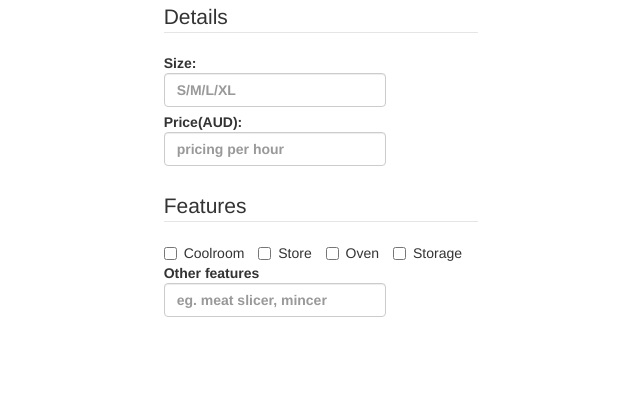
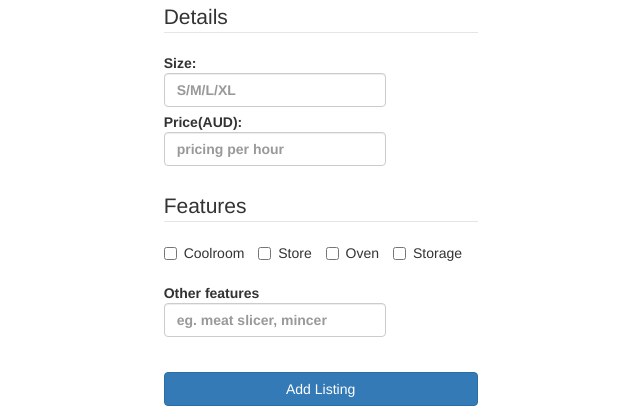
Before and after one commit to edchtzwe/self, a PHP site: page /add_listing.php in a window 1280 px wide. Shown: the part 801-1221 px from the top of the page, without its empty margins (288-928 px from the left). Before the commit the page ends 1118 px from the top, so only its background shows below. Run offline with PHP 8.4, Linux system fonts and the light colour scheme.

Commit message:
>>Chong Tze Wei @ Edmund; 7440820@gmail.com; https://au.linkedin.com/in/chong-tze-wei-7b7564103 >>James, please review the add listing page at using the server I set up for you yesterday. >>http://localhost/sproutkitchen/add_listing.php

```diff
--- a/add_listing.php
+++ b/add_listing.php
@@ -103,6 +103,8 @@
                     <LABEL class="checkbox-inline" FOR=store><INPUT value="1" type=checkbox name=store id=store>Store</LABEL>
                     <LABEL class="checkbox-inline" FOR=oven><INPUT value="2" type=checkbox name=oven id=oven>Oven</LABEL>
                     <LABEL class="checkbox-inline" FOR=storage><INPUT value="3" type=checkbox name=storage id=storage>Storage</LABEL>
+                    <br>
+                    <br>
                     <p>
                     <LABEL FOR=other_features>
                     Other features
@@ -110,6 +112,8 @@
                     </LABEL>
                     </p>
                 </fieldset>
+                <br>
+                <INPUT type=submit class="btn btn-primary col-lg-12" value="Add Listing" name=add_listing>
             </FORM>
         </P>
         </div>
```
